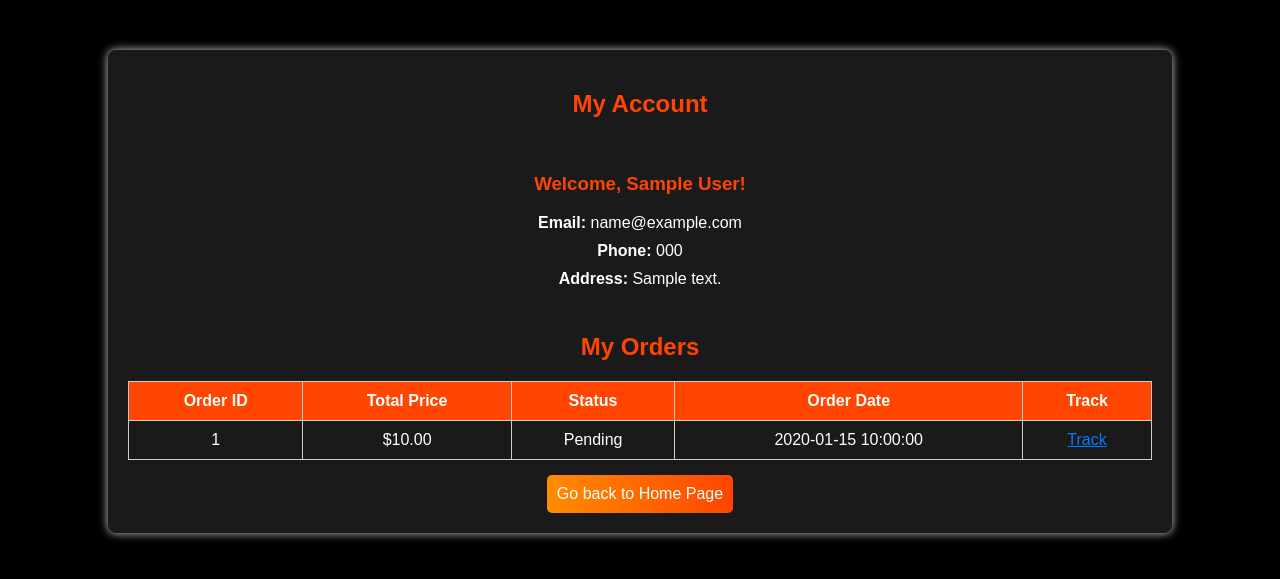
After one commit to Navneet-Kaur-6082/project, a PHP site: page /backend/accounts.php in a window 1280 px wide. The commit adds this page. Shown: the top 579 px of the page. Run offline with PHP 8.4, Linux system fonts and the light colour scheme; the visitor is signed in with stand-in values (Sample User, id 1); tables that the repository leaves empty hold one stand-in row (values such as "Sample post").

Commit message:
Added account info, order history and tracking

```diff
--- /dev/null
+++ b/backend/accounts.php
@@ -0,0 +1,74 @@
+<?php
+session_start();
+include '../database/db.php';
+
+// Check if user is logged in
+if (!isset($_SESSION['user_id'])) {
+    header("Location: login.php");
+    exit();
+}
+
+$user_id = $_SESSION['user_id'];
+
+// Fetch user details
+$user_sql = "SELECT name, email, phone, address FROM users WHERE user_id = $user_id";
+$user_result = $conn->query($user_sql);
+$user = $user_result->fetch_assoc();
+
+// Fetch all orders for the logged-in user
+$order_sql = "SELECT * FROM orders WHERE user_id = $user_id ORDER BY created_at DESC";
+$order_result = $conn->query($order_sql);
+?>
+
+<!DOCTYPE html>
+<html lang="en">
+<head>
+    <meta charset="UTF-8">
+    <meta name="viewport" content="width=device-width, initial-scale=1.0">
+    <title>My Account</title>
+    <link rel="stylesheet" href="../css/order_tracking.css">
+</head>
+<body>
+
+    <div class="account-container">
+        <h2>My Account</h2>
+        <div class="user-info">
+            <h3>Welcome, <?php echo htmlspecialchars($user['name']); ?>!</h3>
+            <p><strong>Email:</strong> <?php echo htmlspecialchars($user['email']); ?></p>
+            <p><strong>Phone:</strong> <?php echo htmlspecialchars($user['phone'] ?: 'Not Provided'); ?></p>
+            <p><strong>Address:</strong> <?php echo htmlspecialchars($user['address'] ?: 'Not Provided'); ?></p>
+        </div>
+
+        <h2>My Orders</h2>
+        <?php if ($order_result->num_rows > 0) { ?>
+            <table>
+                <tr>
+                    <th>Order ID</th>
+                    <th>Total Price</th>
+                    <th>Status</th>
+                    <th>Order Date</th>
+                    <th>Track</th>
+                </tr>
+                <?php while ($row = $order_result->fetch_assoc()) { ?>
+                <tr>
+                    <td><?php echo $row['order_id']; ?></td>
+                    <td>$<?php echo $row['total_price']; ?></td>
+                    <td><?php echo $row['order_status']; ?></td>
+                    <td><?php echo $row['created_at']; ?></td>
+                    <td>
+                        <a href="order_tracking.php?order_id=<?php echo $row['order_id']; ?>" class="track-btn">
+                            Track
+                        </a>
+                    </td>
+                </tr>
+                <?php } ?>
+            </table>
+
+            <a href="../frontend/index.html" class="back-btn">Go back to Home Page</a>
+        <?php } else { ?>
+            <p>You have no orders yet.</p>
+            <a href="../frontend/index.html" class="back-btn">Go back to Home Page</a>
+        <?php } ?>
+    </div>
+</body>
+</html>
--- a/backend/login.php
+++ b/backend/login.php
@@ -16,7 +16,7 @@ if ($_SERVER['REQUEST_METHOD'] == 'POST') {
         $stmt->fetch();
         if (password_verify($password, $hashed_password)) {
             $_SESSION['user_id'] = $user_id;
-            header('Location: ../frontend/index.html');
+            header('Location: accounts.php');
             exit();
         } else {
             echo "<p class='error'>Invalid password.</p>";
--- /dev/null
+++ b/css/order_tracking.css
@@ -0,0 +1,78 @@
+body {
+    font-family: Arial, sans-serif;
+    background-color: black;
+    margin: 0;
+    padding: 0;
+}
+
+.account-container, .tracking-container {
+    width: 80%;
+    margin: 50px auto;
+    background: rgba(255, 255, 255, 0.1);
+    padding: 20px;
+    box-shadow: 0px 0px 10px #ccc;
+    border-radius: 8px;
+    text-align: center;
+}
+
+h2 {
+    color: #ff4500;
+}
+
+table {
+    width: 100%;
+    margin-top: 20px;
+    border-collapse: collapse;
+}
+
+table, th, td {
+    border: 1px solid #ccc;
+    padding: 10px;
+    color: #ffffff;
+}
+
+th {
+    background: #ff4500;
+    color: white;
+}
+
+.track-btn {
+    color: #007BFF;
+    text-decoration: underline;
+}
+
+.track-btn:hover {
+    color: #ff4500;
+}
+
+.back-btn {
+    display: inline-block;
+    margin-top: 15px;
+    text-decoration: none;
+    padding: 10px;
+    background: linear-gradient(90deg, #ff8c00, #ff4500);
+    color: white;
+    border-radius: 5px;
+}
+
+.back-btn:hover {
+    background: linear-gradient(90deg, #ff4500, #ff8c00);
+}
+
+.user-info {
+    padding: 15px;
+    margin-bottom: 20px;
+    text-align: center;
+    color: #ffffff;
+}
+
+.user-info h3 {
+    margin-top: 20px;
+    color: #ff4500;
+
+}
+
+.user-info p {
+    margin: 10px 0;
+    font-size: 16px;
+}
--- a/frontend/index.html
+++ b/frontend/index.html
@@ -36,7 +36,9 @@
               <a class="nav-link nav-link" href="checkout.php">Cart</a>
             </li>
             <li class="nav-item">
-              <a class="nav-link nav-link" href="#">Account</a>
+              <a class="nav-link nav-link" href="../backend/accounts.php"
+                >Account</a
+              >
             </li>
             <li class="nav-item">
               <a class="nav-link logout-link" href="../backend/login.php"
```
Also changed, not shown: backend/order_tracking.php (added, +47 -0 lines), backend/process_checkout.php (+15 -1 lines), css/checkout.css (+18 -1 lines), frontend/checkout.php (+7 -3 lines).
